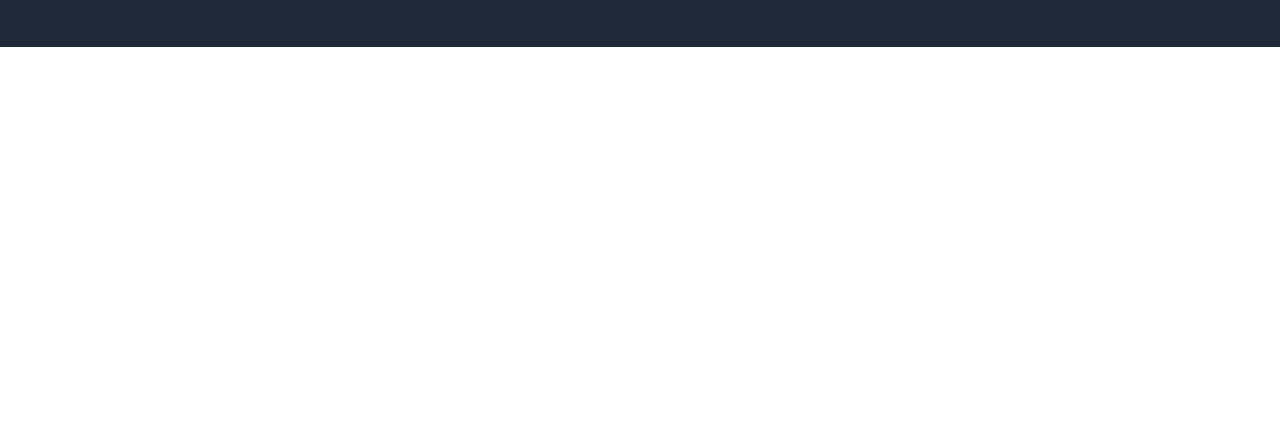
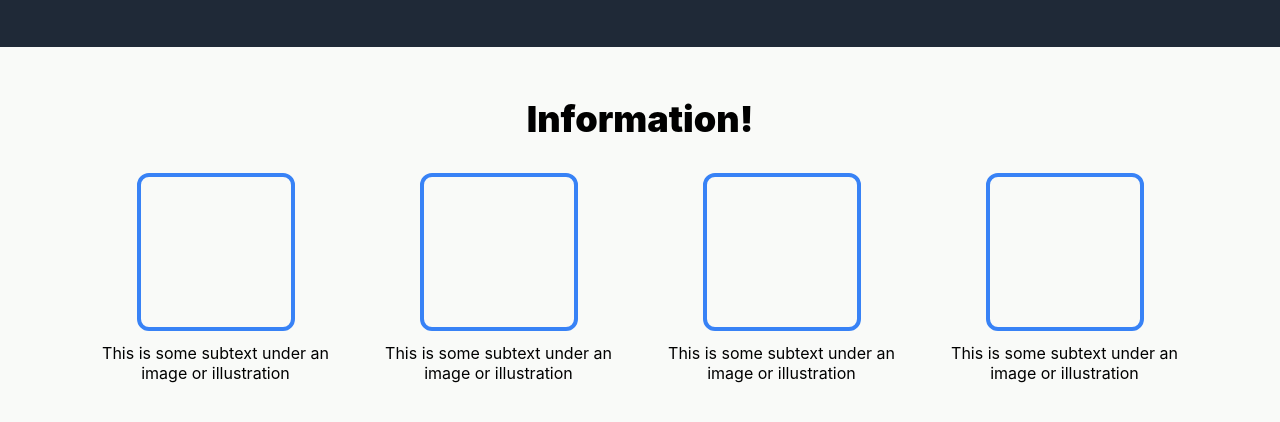
Before and after one commit to JW9639/landing-page, a plain HTML site: page index.html in a window 1280 px wide. Shown: the part 294-716 px from the top of the page. Drawn offline with Linux system fonts and the light colour scheme.

Commit message:
info section 2 added

```diff
--- a/index.html
+++ b/index.html
@@ -1,5 +1,6 @@
 <!DOCTYPE html>
 <html lang="en">
+
 <head>
     <meta charset="UTF-8">
     <meta http-equiv="X-UA-Compatible" content="IE=edge">
@@ -7,6 +8,7 @@
     <title>Document</title>
     <link rel="stylesheet" href="style.css">
 </head>
+
 <body>
     <div class="header">
 
@@ -34,7 +36,28 @@
     </div>
 
     <div class="section2">
+        <div class="title">Information!</div>
+        <div class="content">
+            <div class="image1">
+                <div class="img-place"></div>
+                <div class="text">This is some subtext under an image or illustration</div>
+            </div>
 
+            <div class="image2">
+                <div class="img-place"></div>
+                <div class="text">This is some subtext under an image or illustration</div>
+            </div>
+
+            <div class="image3">
+                <div class="img-place"></div>
+                <div class="text">This is some subtext under an image or illustration</div>
+            </div>
+
+            <div class="image4">
+                <div class="img-place"></div>
+                <div class="text">This is some subtext under an image or illustration</div>
+            </div>
+        </div>
     </div>
 
     <div class="section3">
@@ -49,4 +72,5 @@
 
     </div>
 </body>
+
 </html>
--- a/style.css
+++ b/style.css
@@ -48,9 +48,6 @@ a {
 
 
 
-
-
-
 img {
     height: 200px;
     width: 350px;
@@ -81,3 +78,48 @@ button {
 
     color: #E5E7EB;
 }
+
+.section2 {
+    padding-top: 50px;
+    padding-bottom: 50px;
+    display: flex;
+    padding-left: 100px;
+    padding-right: 100px;
+    background-color: #F9FAF8;
+    justify-content: space-between;
+    flex-direction: column;
+    align-items: center;
+}
+
+
+.title {
+    font-size: 36px;
+    font-weight: 900;
+}
+
+.content {
+    margin-top: 32px;
+    display: flex;
+    gap: 52px;
+
+}
+
+.image1, .image2, .image3, .image4 {
+    display: flex;
+    flex-direction: column;
+    justify-content: center;
+    align-items: center;
+}
+
+.text {
+    margin-top: 12PX;
+  text-align:center ;
+}
+
+.img-place {
+    height: 150px;
+    width: 150px;
+    border-radius: 12px;
+    border: 4px solid #3882F6;
+
+}
```
